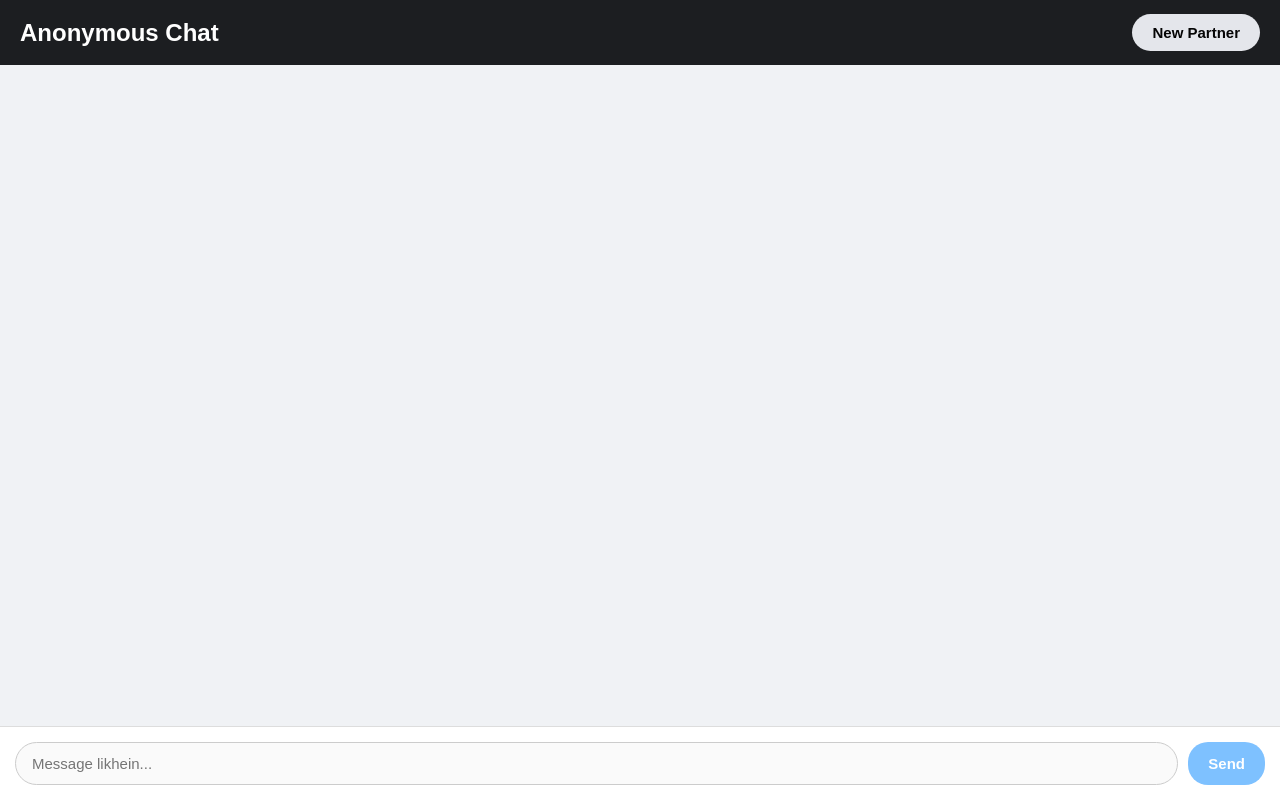
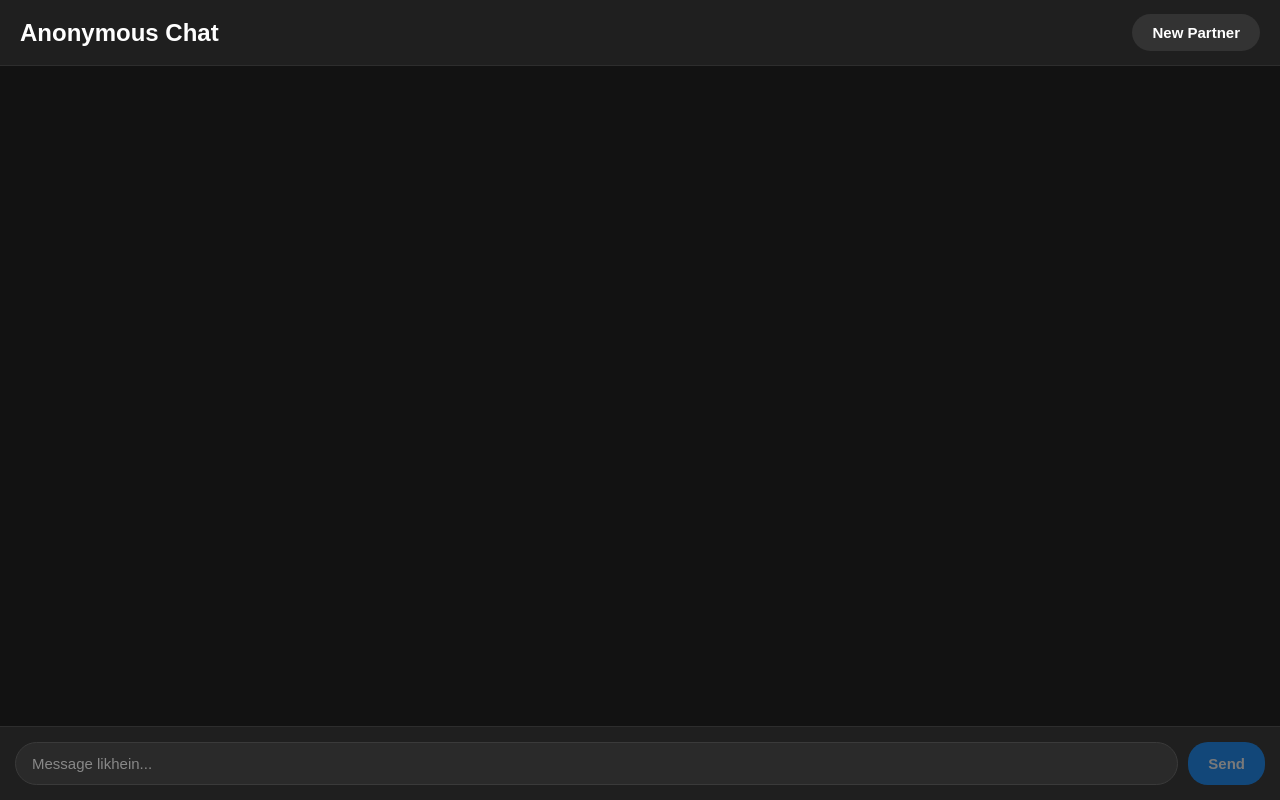
Before and after one commit to dushyantsainig/heyitsme, a website: page public/index.html in a window 1280 px wide. Drawn offline with nearby package versions, Linux system fonts and the light colour scheme; no server answers.

Commit message:
Update index.html

```diff
--- a/public/index.html
+++ b/public/index.html
@@ -6,19 +6,20 @@
   <title>Anonymous Chat</title>
   <style>
     * { box-sizing: border-box; margin: 0; padding: 0; font-family: Arial, sans-serif; }
-    body { display: flex; flex-direction: column; height: 100vh; background: #f0f2f5; }
-    header { background: #1c1e21; color: #fff; padding: 14px 20px; display: flex; justify-content: space-between; align-items: center; }
-    #chat-box { flex: 1; padding: 20px; overflow-y: auto; display: flex; flex-direction: column; gap: 10px; }
+    body { display: flex; flex-direction: column; height: 100vh; background: #121212; color: #ffffff; }
+    header { background: #1f1f1f; color: #fff; padding: 14px 20px; display: flex; justify-content: space-between; align-items: center; border-bottom: 1px solid #2d2d2d; }
+    #chat-box { flex: 1; padding: 20px; overflow-y: auto; display: flex; flex-direction: column; gap: 10px; background: #121212; }
     .msg { padding: 10px 16px; border-radius: 18px; max-width: 70%; word-break: break-word; font-size: 15px; }
     .you { background: #0084ff; color: white; align-self: flex-end; }
-    .stranger { background: #e4e6eb; color: #050505; align-self: flex-start; }
-    .system { background: #fff3cd; color: #856404; align-self: center; font-size: 0.85em; border-radius: 6px; padding: 6px 12px; }
-    #controls { display: flex; padding: 15px; background: #fff; border-top: 1px solid #ddd; gap: 10px; }
-    input { flex: 1; padding: 12px 16px; border: 1px solid #ccc; border-radius: 24px; font-size: 15px; outline: none; }
+    .stranger { background: #2a2a2a; color: #e4e6eb; align-self: flex-start; }
+    .system { background: #2c2512; color: #ffd666; align-self: center; font-size: 0.85em; border-radius: 6px; padding: 6px 12px; border: 1px solid #4a3e1b; }
+    #controls { display: flex; padding: 15px; background: #1f1f1f; border-top: 1px solid #2d2d2d; gap: 10px; }
+    input { flex: 1; padding: 12px 16px; border: 1px solid #3a3a3a; border-radius: 24px; font-size: 15px; outline: none; background: #2a2a2a; color: #fff; }
+    input::placeholder { color: #888; }
     button { padding: 10px 20px; border: none; border-radius: 20px; cursor: pointer; font-size: 15px; font-weight: bold; }
     .btn-send { background: #0084ff; color: white; }
-    .btn-next { background: #e4e6eb; color: #050505; }
-    button:disabled { opacity: 0.5; cursor: not-allowed; }
+    .btn-next { background: #333333; color: #ffffff; }
+    button:disabled { opacity: 0.4; cursor: not-allowed; }
   </style>
 </head>
 <body>
```
